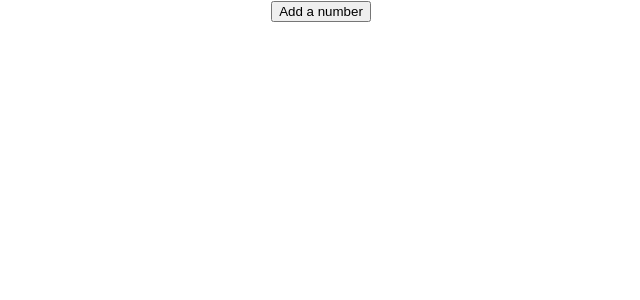
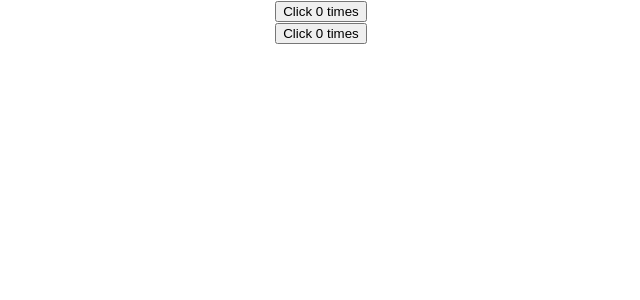
Before and after one commit to matheussoilegra/ReactJSHooksCodevolution, a React (Create React App) app in the folder state-hook/: page / in a window 1280 px wide. Shown: the top 300 px of the page, without its empty margins (319-959 px from the left). Built offline with nearby package versions, Linux system fonts and the light colour scheme.

Commit message:
Added useEffect after render

```diff
--- a/state-hook/src/App.js
+++ b/state-hook/src/App.js
@@ -6,11 +6,15 @@ import HookCounterTwo from './components/HookCounterTwo';
 import ClassCounterTwo from './components/ClassCounterTwo';
 import HookCounterThree from './components/HookCounterThree';
 import HookCounterFour from './components/HookCounterFour';
+import ClassCounterOne from './components/ClassCounterOne';
+import HookCounterOne from './components/HookCounterOne';
 
 function App() {
   return (
     <div className="App">
-      <HookCounterFour></HookCounterFour>
+      <ClassCounterOne></ClassCounterOne>
+      <HookCounterOne></HookCounterOne>
+      {/* <HookCounterFour></HookCounterFour> */}
       {/* <HookCounterThree></HookCounterThree> */}
       {/* <HookCounterTwo></HookCounterTwo> */}
       {/* <ClassCounterTwo></ClassCounterTwo> */}
--- /dev/null
+++ b/state-hook/src/components/ClassCounterOne.js
@@ -0,0 +1,31 @@
+import React, { Component } from 'react';
+
+class ClassCounterOne extends Component {
+  constructor(props) {
+    super(props);
+
+    this.state = {
+      count: 0
+    };
+  }
+
+  componentDidMount() {
+    document.title = `Clicked ${this.state.count} times`;
+  }
+
+  componentDidUpdate(prevProps, prevState) {
+    document.title = `Clicked ${this.state.count} times`;
+  }
+
+  render() {
+    return (
+      <div>
+        <button onClick={() => this.setState({ count: this.state.count + 1 })}>
+          Click {this.state.count} times
+        </button>
+      </div>
+    );
+  }
+}
+
+export default ClassCounterOne;
--- /dev/null
+++ b/state-hook/src/components/HookCounterOne.js
@@ -0,0 +1,17 @@
+import React, { useState, useEffect } from 'react';
+
+function HookCounterOne() {
+  const [count, setCount] = useState(0);
+
+  useEffect(() => {
+    document.title = `You clicked ${count} times`;
+  });
+
+  return (
+    <div>
+      <button onClick={() => setCount(count + 1)}>Click {count} times</button>
+    </div>
+  );
+}
+
+export default HookCounterOne;
```
